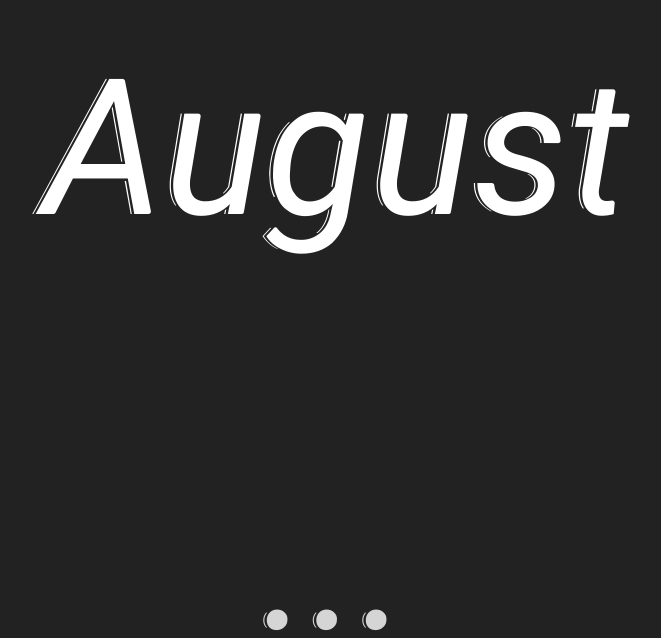
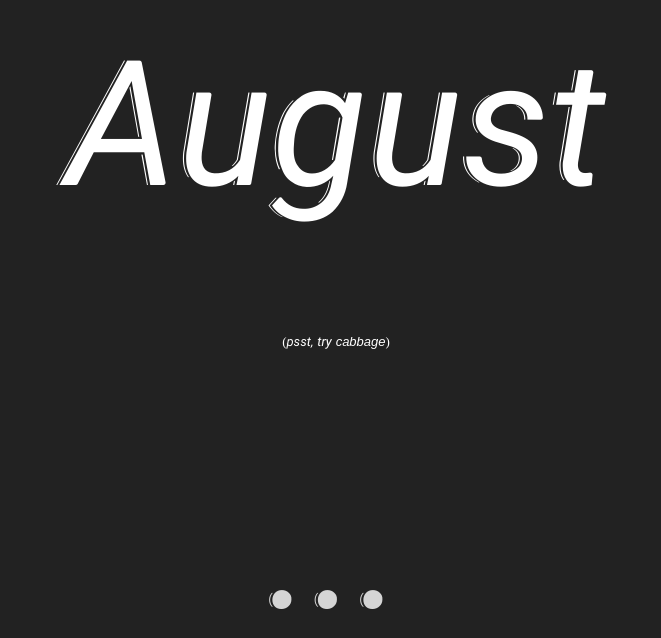
Before and after one commit to iguannalin/eaturveg, a React (Create React App) app: page / in a window 1280 px wide. Shown: the part 162-800 px from the top of the page, without its empty margins (304-965 px from the left). Built offline with nearby package versions, Linux system fonts and the light colour scheme.

Commit message:
Random veggie of your choosing

```diff
--- a/src/App.css
+++ b/src/App.css
@@ -1,18 +1,44 @@
 @font-face {
     font-family: "Spacey-Regular";
-    src:url("./Spacey-Regular.ttf");
+    src: url("./Spacey-Regular.ttf");
 }
-
-/*.App {
-}*/
 
 .App-header {
     font-family: 'Spacey-Regular';
     text-align: center;
     background-color: #222;
-  font-size: 190px;
+    font-size: 75px;
     padding: 10px;
     color: white;
+
+    display: flex;
+    flex-flow: column;
+    align-items: center;
+    justify-content: space-evenly;
+    max-width: 100vw;
+    height: 100vh;
+}
+
+@media only screen and (min-width: 780px) {
+    .App-header {
+        font-size: 175px !important;
+        justify-content: space-between;
+    }
+
+    .random-secret, .random-secret * {
+        font-size: 25px !important;
+    }
+}
+
+.App-header p {
+    margin-bottom: 0 !important;
+}
+
+.random-secret, .random-secret * {
+    font-size: 13px !important;
+    color: white !important;
+    display: inline-block;
+    text-transform: lowercase !important;
 }
 
 .dot {
@@ -22,8 +48,14 @@
 }
 
 @keyframes fallDown {
-  0% { opacity: 1; transform: translate(0, 2px); }
-  100% { opacity: 0.2; transform: translate(0, 5px); }
+    0% {
+        opacity: 1;
+        transform: translate(0, 2px);
+    }
+    100% {
+        opacity: 0.2;
+        transform: translate(0, 5px);
+    }
 }
 
 .App-body {
@@ -50,7 +82,7 @@ a {
 
 a:hover {
     font-weight: 900;
-  color: rgba(0,0,0,0.5);
+    color: rgba(0, 0, 0, 0.5);
     transition: all 0.1s ease-in-out;
 }
 
--- a/src/App.js
+++ b/src/App.js
@@ -1,5 +1,4 @@
 import React, { Component } from 'react';
-import logo from './logo.svg';
 import './App.css';
 // Data scraped from https://cuesa.org/eat-seasonally/charts/vegetables
 import data from './beautifulveggiesdata.json';
@@ -35,11 +34,16 @@ class App extends Component {
     })
   }
 
+  getRandomVeggie() {
+    return this.state.veggies[Math.round(Math.random()*10) % this.state.veggies.length];
+  }
+
   render() {
     return (
       <div className="App">
         <header className="App-header">
           <p>{this.state.months[this.state.currentMonth]}</p>
+          <span className="random-secret">(psst, try {this.getRandomVeggie()})</span>
           <span className="dot">...</span>
         </header>
         <div className="App-body">
```
Lines whose indentation alone changed are shown as unchanged.
